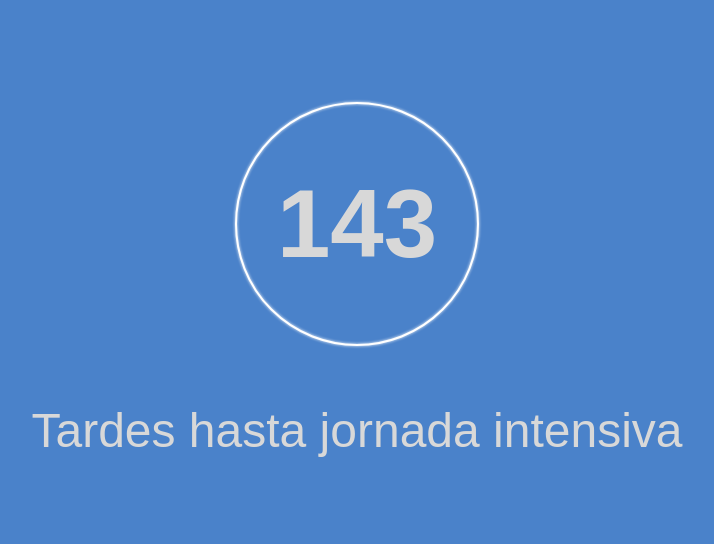
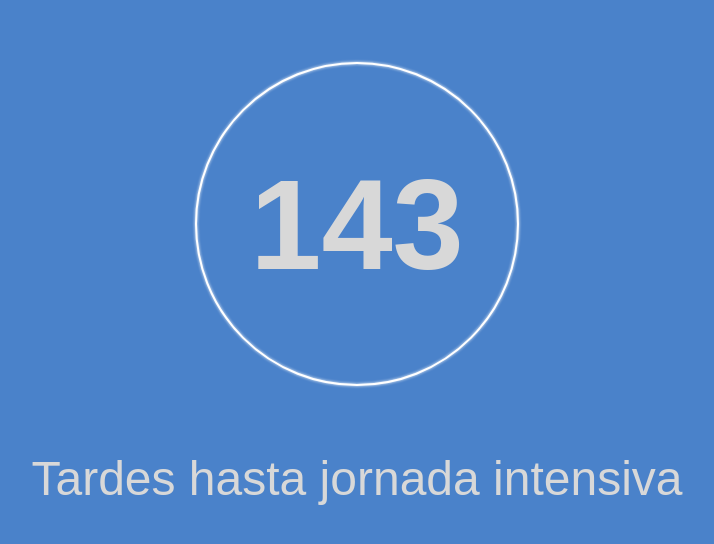
Before and after one commit to JSGitHubbing/dias-hasta-jornada-intensiva, a website: page src/index.html in a window 1280 px wide. Shown: the part 116-660 px from the top of the page, without its empty margins (283-997 px from the left). Drawn offline with Linux system fonts and the light colour scheme.

Commit message:
Añadido título dinamico y favicon

```diff
--- a/src/index.html
+++ b/src/index.html
@@ -5,7 +5,9 @@
     <meta name="viewport" content="width=device-width, initial-scale=1.0" />
     <script src="./script.js"></script>
     <link rel="stylesheet" href="styles.css" />
-    <title>Document</title>
+    <link rel="icon" type="image/x-icon" href="resources/favicon.ico">
+    <title>Jornada Intensiva</title>
+
   </head>
 
   <body onload="onLoad()">
--- a/src/script.js
+++ b/src/script.js
@@ -11,6 +11,7 @@ function onLoad() {
     var dias = calcularDias();
     var contador = document.getElementById("contador");
     contador.innerHTML = dias;
+    document.title += ' (' + dias + ')';
 
     texto.innerHTML = dias === 1 ? textoSingular : textoPlural;
   } else {
--- a/src/styles.css
+++ b/src/styles.css
@@ -7,15 +7,16 @@ body {
 }
 
 h1 {
-  font-size: min(10vw, 3rem);
+  font-size: min(20vw, 3rem);
   font-family: Arial, Helvetica, sans-serif;
   font-weight: normal;
+  padding-inline: 15px;
 }
 
 main {
   display: grid;
   justify-items: center;
-  font-size: min(10vw, 3rem);
+  font-size: min(20vw, 4rem);
   font-family: Arial, Helvetica, sans-serif;
   text-align: center;
   min-height: 100vh;
```
Also changed, not shown: src/resources/favicon.ico (added).
